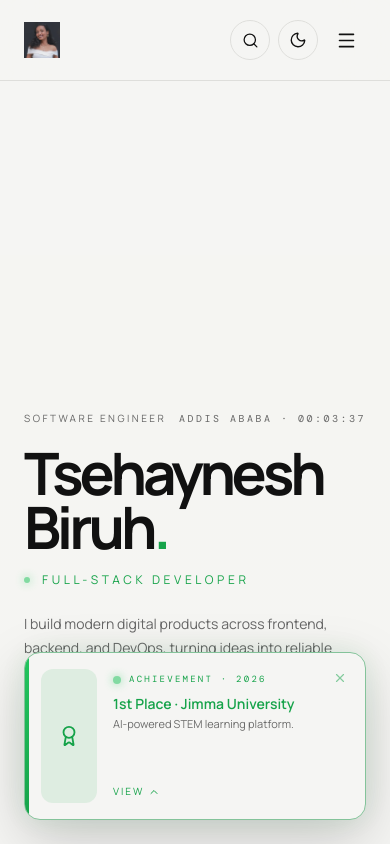
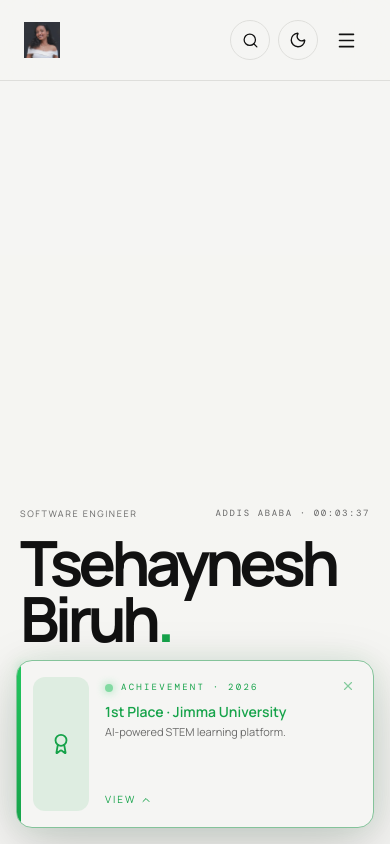
Before and after one commit to tsi1221/tsehaynesh, a React (Vite) app: page / in a window 390 px wide. Shown: the top 844 px of the page. Built offline with nearby package versions, Linux system fonts and the light colour scheme; a web font is replaced by a local one.

Commit message:
update portfolio projects and certificates

```diff
--- a/src/components/Hero.tsx
+++ b/src/components/Hero.tsx
@@ -28,11 +28,14 @@ export default function Hero() {
         second: "2-digit",
         hour12: false,
       });
+
       setTime(formatter.format(new Date()));
     };
 
     updateTime();
+
     const interval = window.setInterval(updateTime, 1000);
+
     return () => window.clearInterval(interval);
   }, []);
 
@@ -40,7 +43,10 @@ export default function Hero() {
      SHOW ACHIEVEMENT CARD AFTER 4s
   ========================================================= */
   useEffect(() => {
-    const timer = window.setTimeout(() => setShowCard(true), 4000);
+    const timer = window.setTimeout(() => {
+      setShowCard(true);
+    }, 4000);
+
     return () => window.clearTimeout(timer);
   }, []);
 
@@ -50,15 +56,22 @@ export default function Hero() {
   useEffect(() => {
     const handleKeyDown = (event: KeyboardEvent) => {
       if (event.key !== "Escape") return;
+
       setExpanded((wasExpanded) => {
-        if (wasExpanded) return false;
+        if (wasExpanded) {
+          return false;
+        }
+
         setShowCard(false);
         return false;
       });
     };
 
     document.addEventListener("keydown", handleKeyDown);
-    return () => document.removeEventListener("keydown", handleKeyDown);
+
+    return () => {
+      document.removeEventListener("keydown", handleKeyDown);
+    };
   }, []);
 
   return (
@@ -68,7 +81,7 @@ export default function Hero() {
       ===================================================== */}
       <section
         id="home"
-        className="sticky top-0 flex h-screen items-end overflow-hidden transition-colors duration-300"
+        className="sticky top-0 z-0 flex h-screen min-h-screen items-end overflow-hidden transition-colors duration-300"
         style={{
           background: "var(--background)",
           color: "var(--foreground)",
@@ -78,7 +91,9 @@ export default function Hero() {
         <div className="absolute inset-0">
           <div
             className="absolute inset-0 bg-cover bg-center"
-            style={{ backgroundImage: "url('/images/hero.webp')" }}
+            style={{
+              backgroundImage: "url('/images/hero.webp')",
+            }}
           />
 
           <div
@@ -89,9 +104,9 @@ export default function Hero() {
             }}
           />
 
-          {/* Bottom fade into next section */}
+          {/* Bottom fade */}
           <div
-            className="absolute inset-x-0 bottom-0 h-[50%]"
+            className="absolute inset-x-0 bottom-0 h-[45%]"
             style={{
               background:
                 "linear-gradient(to top, var(--background), transparent)",
@@ -99,32 +114,71 @@ export default function Hero() {
           />
         </div>
 
-        {/* Content */}
-        <div className="relative z-10 mx-auto w-full max-w-[1400px] px-6 pb-10 pt-28 md:px-10 md:pb-20 md:pt-40">
+        {/* =====================================================
+            CONTENT
+        ===================================================== */}
+        <div
+          className="
+            relative z-10 mx-auto flex w-full max-w-[1400px]
+            flex-col justify-end
+            px-5 pb-8
+            pt-20
+            sm:px-6 sm:pb-10 sm:pt-24
+            md:px-10 md:pb-20 md:pt-40
+          "
+        >
           {/* Top meta */}
           <div
-            className="mb-6 flex items-center justify-between text-[10px] uppercase tracking-[0.25em] md:mb-8 md:text-xs"
-            style={{ color: "var(--muted)" }}
+            className="
+              mb-4 flex items-center justify-between
+              text-[9px] uppercase tracking-[0.18em]
+              sm:mb-6 sm:text-[10px] sm:tracking-[0.25em]
+              md:mb-8 md:text-xs
+            "
+            style={{
+              color: "var(--muted)",
+            }}
           >
             <span>Software Engineer</span>
-            <span className="font-mono">ADDIS ABABA · {time}</span>
+
+            <span className="font-mono">
+              ADDIS ABABA · {time}
+            </span>
           </div>
 
-          {/* Big title */}
+          {/* Main title */}
           <div className="max-w-6xl">
-            <h1 className="text-[15vw] font-bold leading-[0.82] tracking-[-0.07em] md:mt-24 md:text-[10vw]">
+            <h1
+              className="
+                text-[16vw]
+                font-bold
+                leading-[0.82]
+                tracking-[-0.075em]
+                sm:text-[15vw]
+                md:mt-24
+                md:text-[10vw]
+              "
+            >
               <span className="block">Tsehaynesh</span>
-              <span className="mt-[0.10em] block">
+
+              <span className="mt-[0.08em] block">
                 Biruh
                 <span style={{ color: GREEN }}>.</span>
               </span>
             </h1>
           </div>
 
-          {/* Full-Stack Developer — between title and description */}
+          {/* Full-Stack Developer */}
           <p
-            className="mt-5 flex items-center gap-3 text-xs uppercase tracking-[0.3em] md:mt-12 md:text-sm"
-            style={{ color: GREEN }}
+            className="
+              mt-4 flex items-center gap-2
+              text-[10px] uppercase tracking-[0.22em]
+              sm:mt-5 sm:text-xs sm:tracking-[0.3em]
+              md:mt-12 md:text-sm
+            "
+            style={{
+              color: GREEN,
+            }}
           >
             <span
               className="h-1.5 w-1.5 animate-pulse rounded-full"
@@ -133,34 +187,64 @@ export default function Hero() {
                 boxShadow: `0 0 10px ${GREEN_BRIGHT}`,
               }}
             />
+
             Full-Stack Developer
           </p>
 
           {/* Bottom row */}
-          <div className="mt-6 flex flex-col justify-between gap-6 md:mt-10 md:flex-row md:items-end md:gap-8">
+          <div
+            className="
+              mt-5 flex flex-col justify-between gap-5
+              sm:mt-6 sm:gap-6
+              md:mt-10 md:flex-row md:items-end md:gap-8
+            "
+          >
             <p
-              className="max-w-xl text-sm leading-6 md:text-lg md:leading-7"
-              style={{ color: "var(--muted)" }}
+              className="
+                max-w-xl
+                text-[13px]
+                leading-5
+                sm:text-sm sm:leading-6
+                md:text-lg md:leading-7
+              "
+              style={{
+                color: "var(--muted)",
+              }}
             >
               I build modern digital products across frontend, backend, and
-              DevOps, turning ideas into reliable experiences that people
-              can actually use.
+              DevOps, turning ideas into reliable experiences that people can
+              actually use.
             </p>
 
             {/* Actions */}
-            <div className="flex flex-wrap items-center gap-3">
+            <div className="flex flex-wrap items-center gap-2.5 sm:gap-3">
               <a
                 href="#work"
-                className="group flex w-fit items-center gap-3 border px-4 py-3 text-[10px] uppercase tracking-[0.2em] transition-all duration-300 hover:border-emerald-600 hover:bg-emerald-600 hover:text-white md:gap-4 md:px-6 md:py-4 md:text-xs"
+                className="
+                  group flex w-fit items-center gap-2
+                  border px-3.5 py-2.5
+                  text-[9px] uppercase tracking-[0.16em]
+                  transition-all duration-300
+                  hover:border-emerald-600
+                  hover:bg-emerald-600
+                  hover:text-white
+                  sm:gap-3 sm:px-4 sm:py-3 sm:text-[10px]
+                  md:gap-4 md:px-6 md:py-4 md:text-xs
+                "
                 style={{
                   borderColor: "var(--border)",
                   color: "var(--foreground)",
                 }}
               >
                 Explore Work
+
                 <ArrowUpRight
-                  size={16}
-                  className="transition-transform group-hover:translate-x-1 group-hover:-translate-y-1"
+                  size={15}
+                  className="
+                    transition-transform
+                    group-hover:translate-x-1
+                    group-hover:-translate-y-1
+                  "
                 />
               </a>
 
@@ -168,7 +252,17 @@ export default function Hero() {
               <a
                 href="/Tsehaynesh_Biruh_Resume.pdf"
                 download="Tsehaynesh_Biruh_Resume.pdf"
-                className="group relative flex w-fit items-center gap-2 overflow-hidden border px-4 py-3 text-[10px] uppercase tracking-[0.2em] text-white transition-all duration-300 hover:shadow-[0_10px_40px_-10px_rgba(22,163,74,0.7)] md:gap-3 md:px-6 md:py-4 md:text-xs"
+                className="
+                  group relative flex w-fit items-center gap-2
+                  overflow-hidden border
+                  px-3.5 py-2.5
+                  text-[9px] uppercase tracking-[0.16em]
+                  text-white
+                  transition-all duration-300
+                  hover:shadow-[0_10px_40px_-10px_rgba(22,163,74,0.7)]
+                  sm:gap-3 sm:px-4 sm:py-3 sm:text-[10px]
+                  md:px-6 md:py-4 md:text-xs
+                "
                 style={{
                   borderColor: GREEN,
                   background: `linear-gradient(120deg, ${GREEN}, ${GREEN_BRIGHT})`,
@@ -176,7 +270,12 @@ export default function Hero() {
               >
                 <span
                   aria-hidden
-                  className="pointer-events-none absolute inset-y-0 -left-1/2 w-1/2 -translate-x-full transition-transform duration-1000 group-hover:translate-x-[300%]"
+                  className="
+                    pointer-events-none absolute inset-y-0 -left-1/2
+                    w-1/2 -translate-x-full
+                    transition-transform duration-1000
+                    group-hover:translate-x-[300%]
+                  "
                   style={{
                     background:
                       "linear-gradient(90deg, transparent, rgba(255,255,255,0.35), transparent)",
@@ -184,11 +283,13 @@ export default function Hero() {
                 />
 
                 <Download
-                  size={16}
+                  size={15}
                   className="relative transition-transform duration-300 group-hover:translate-y-0.5"
                 />
 
-                <span className="relative">Download Resume</span>
+                <span className="relative">
+                  Download Resume
+                </span>
               </a>
             </div>
           </div>
@@ -200,11 +301,18 @@ export default function Hero() {
       ===================================================== */}
       <aside
         aria-hidden={!showCard}
-        className={`fixed bottom-6 right-6 z-[200] w-[min(360px,calc(100vw-3rem))] overflow-hidden rounded-2xl border shadow-2xl transition-transform duration-500 ease-out ${
-          showCard
-            ? "translate-y-0"
-            : "pointer-events-none translate-y-[140%]"
-        }`}
+        className={`
+          fixed bottom-4 right-4 z-[200]
+          w-[min(360px,calc(100vw-2rem))]
+          overflow-hidden rounded-2xl border shadow-2xl
+          transition-transform duration-500 ease-out
+          sm:bottom-6 sm:right-6
+          ${
+            showCard
+              ? "translate-y-0"
+              : "pointer-events-none translate-y-[140%]"
+          }
+        `}
         style={{
           height: expanded ? 560 : 168,
           maxHeight: "80vh",
@@ -213,7 +321,8 @@ export default function Hero() {
           borderColor: `color-mix(in srgb, ${GREEN} 45%, var(--border))`,
           background: "var(--background)",
           color: "var(--foreground)",
-          boxShadow: `0 20px 60px rgba(0,0,0,0.18), 0 0 30px rgba(22,163,74,0.10)`,
+          boxShadow:
+            "0 20px 60px rgba(0,0,0,0.18), 0 0 30px rgba(22,163,74,0.10)",
         }}
       >
         <div
@@ -250,9 +359,12 @@ export default function Hero() {
                         boxShadow: `0 0 10px ${GREEN_BRIGHT}`,
                       }}
                     />
+
                     <p
                       className="font-mono text-[9px] uppercase tracking-[0.25em]"
-                      style={{ color: GREEN }}
+                      style={{
+                        color: GREEN,
+                      }}
                     >
                       Achievement · 2026
                     </p>
@@ -260,7 +372,9 @@ export default function Hero() {
 
                   <p
                     className="mt-2 text-sm font-semibold leading-tight"
-                    style={{ color: GREEN }}
+                    style={{
+                      color: GREEN,
+                    }}
                   >
                     1st Place · Jimma University
                   </p>
@@ -271,8 +385,14 @@ export default function Hero() {
                 </div>
 
                 <span
-                  className="flex items-center gap-1 text-[10px] uppercase tracking-[0.2em] transition-all group-hover:gap-2"
-                  style={{ color: GREEN }}
+                  className="
+                    flex items-center gap-1
+                    text-[10px] uppercase tracking-[0.2em]
+                    transition-all group-hover:gap-2
+                  "
+                  style={{
+                    color: GREEN,
+                  }}
                 >
                   View
                   <ChevronUp size={12} />
@@ -283,8 +403,14 @@ export default function Hero() {
             <button
               type="button"
               onClick={() => setShowCard(false)}
-              className="absolute right-3 top-3 rounded-full p-1.5 opacity-50 transition-all hover:rotate-90 hover:opacity-100"
-              style={{ color: GREEN }}
+              className="
+                absolute right-3 top-3 rounded-full p-1.5
+                opacity-50 transition-all
+                hover:rotate-90 hover:opacity-100
+              "
+              style={{
+                color: GREEN,
+              }}
               aria-label="Dismiss"
             >
               <X size={14} />
@@ -294,7 +420,9 @@ export default function Hero() {
           <div className="flex h-full flex-col">
             <header
               className="flex items-start justify-between border-b p-4"
-              style={{ borderColor: "var(--border)" }}
+              style={{
+                borderColor: "var(--border)",
+              }}
             >
               <div>
                 <div className="flex items-center gap-2">
@@ -305,9 +433,12 @@ export default function Hero() {
                       boxShadow: `0 0 10px ${GREEN_BRIGHT}`,
                     }}
                   />
+
                   <p
                     className="font-mono text-[9px] uppercase tracking-[0.25em]"
-                    style={{ color: GREEN }}
+                    style={{
+                      color: GREEN,
+                    }}
                   >
                     Achievement · 2026
                   </p>
@@ -315,7 +446,9 @@ export default function Hero() {
 
                 <p
                   className="mt-2 text-sm font-semibold"
-                  style={{ color: GREEN }}
+                  style={{
+                    color: GREEN,
+                  }}
                 >
                   1st Place · Jimma University
                 </p>
@@ -326,7 +459,9 @@ export default function Hero() {
                   type="button"
                   onClick={() => setExpanded(false)}
                   className="rounded-full p-1.5 opacity-60 transition-opacity hover:opacity-100"
-                  style={{ color: GREEN }}
+                  style={{
+                    color: GREEN,
+                  }}
                   aria-label="Collapse"
                 >
                   <ChevronDown size={16} />
@@ -336,7 +471,9 @@ export default function Hero() {
                   type="button"
                   onClick={() => setShowCard(false)}
                   className="rounded-full p-1.5 opacity-60 transition-opacity hover:opacity-100"
-                  style={{ color: GREEN }}
+                  style={{
+                    color: GREEN,
+                  }}
                   aria-label="Close"
                 >
                   <X size={16} />
```
